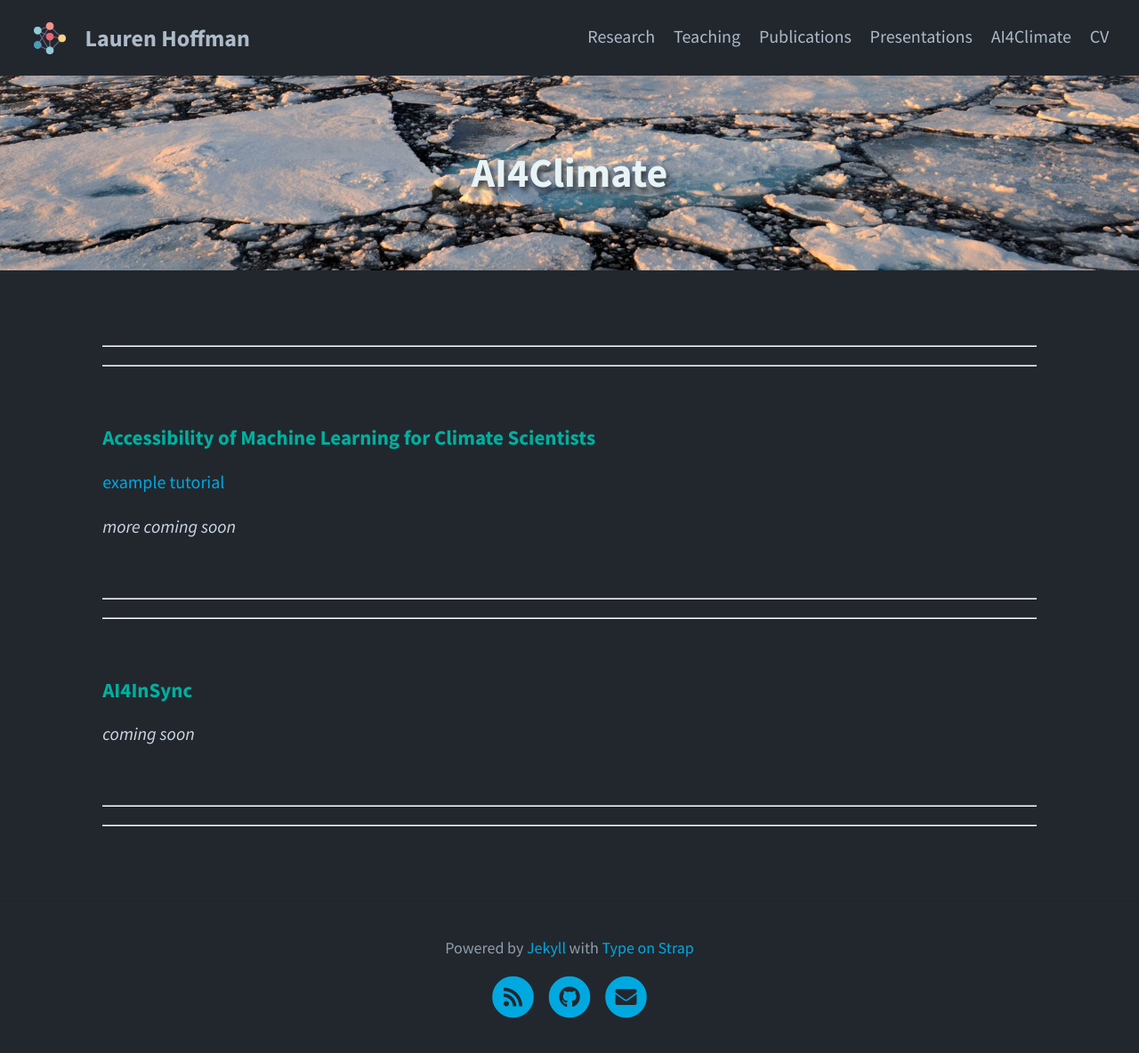
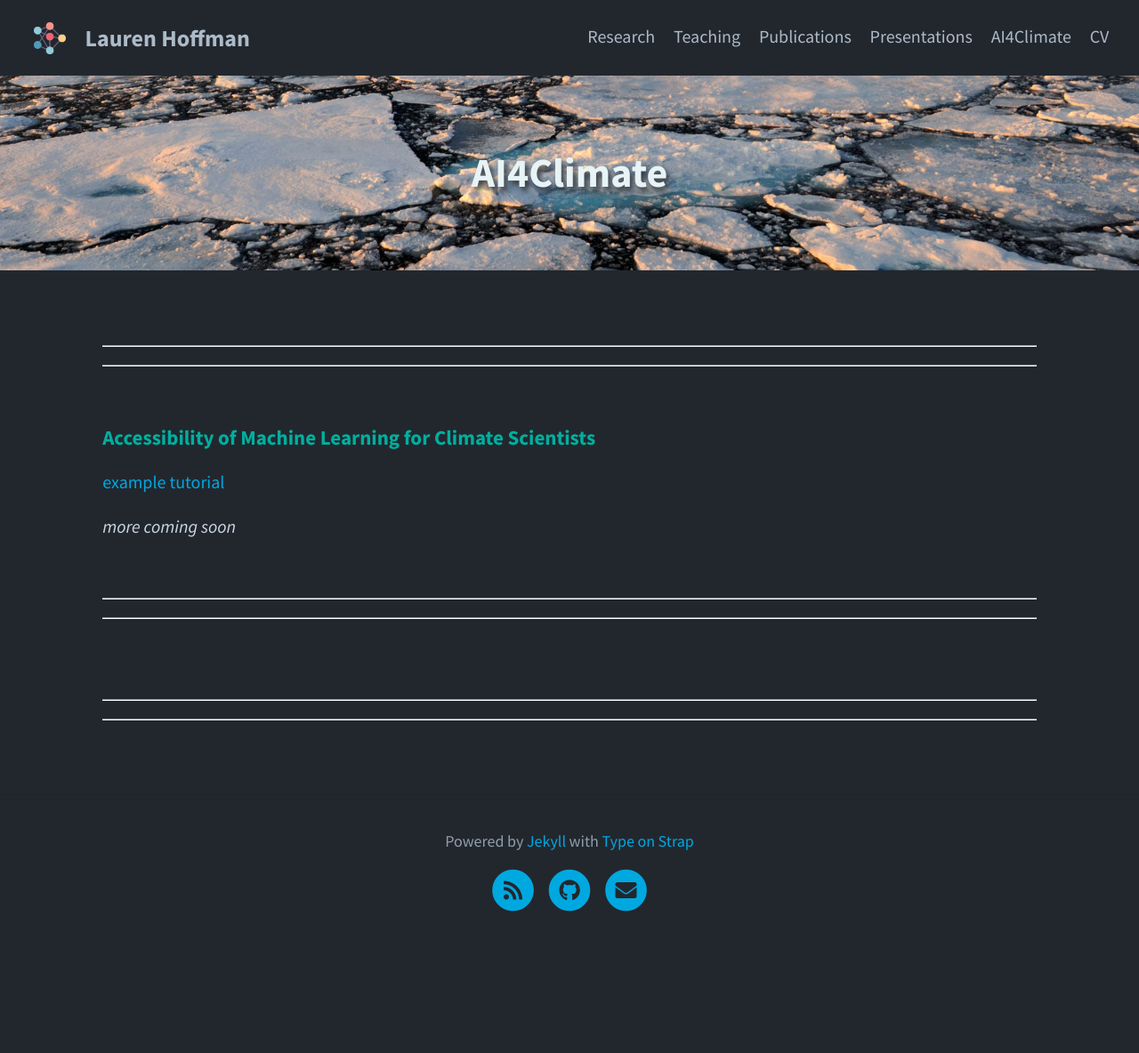
Before and after one commit to lahoffman/lahoffman.github.io, a Jekyll site: the page built from pages/5_AI4Climate.html, in a window 1280 px wide. Shown: the whole page at 89% size. Built offline with Jekyll 4.4.1, drawn with Linux system fonts in a browser that asks for light colours; after the commit the page ends 1064 px from its top, so only the background shows below that.

Commit message:
Update 5_AI4Climate.html

```diff
--- a/pages/5_AI4Climate.html
+++ b/pages/5_AI4Climate.html
@@ -16,8 +16,6 @@ order: 5
 <hr>
 <hr>
 <br>
-<p><H4>AI4InSync</H4></p>
-<p><i>coming soon</i></p>
 <br>
 <hr>
 <hr>
```
